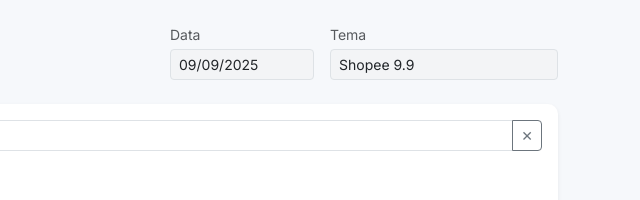
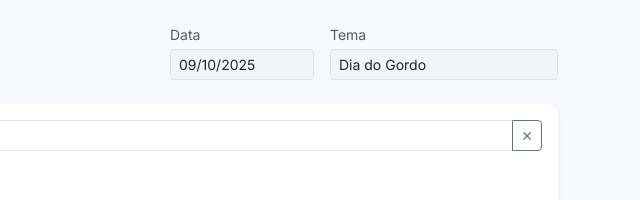
Before and after one commit to dancasvi/closed-tema-do-dia, a plain HTML site: page index.html in a window 1280 px wide. Shown: the top 200 px of the page, 640-1280 px from the left. Drawn offline with nearby package versions, Linux system fonts and the light colour scheme.

Commit message:
feat: dia do gordo

```diff
--- a/index.html
+++ b/index.html
@@ -25,12 +25,12 @@
       <div class="d-flex gap-3 mt-3 mt-md-0">
         <div>
           <label class="small text-muted mb-1 d-block" for="eventoData">Data</label>
-          <input id="eventoData" type="date" class="form-control form-control-sm" value="2025-09-09" readonly>
+          <input id="eventoData" type="date" class="form-control form-control-sm" value="2025-09-10" readonly>
         </div>
 
         <div>
           <label class="small text-muted mb-1 d-block" for="eventoTema">Tema</label>
-          <input id="eventoTema" type="text" class="form-control form-control-sm" readonly value="Shopee 9.9">
+          <input id="eventoTema" type="text" class="form-control form-control-sm" readonly value="Dia do Gordo">
         </div>
       </div>
     </div>
```
Also changed, not shown: imagens/daniel/imagem.png (added), imagens/gari/imagem.png, imagens/joao/imagem.png, imagens/pedro/imagem.png, imagens/xandeco/imagem.png.
